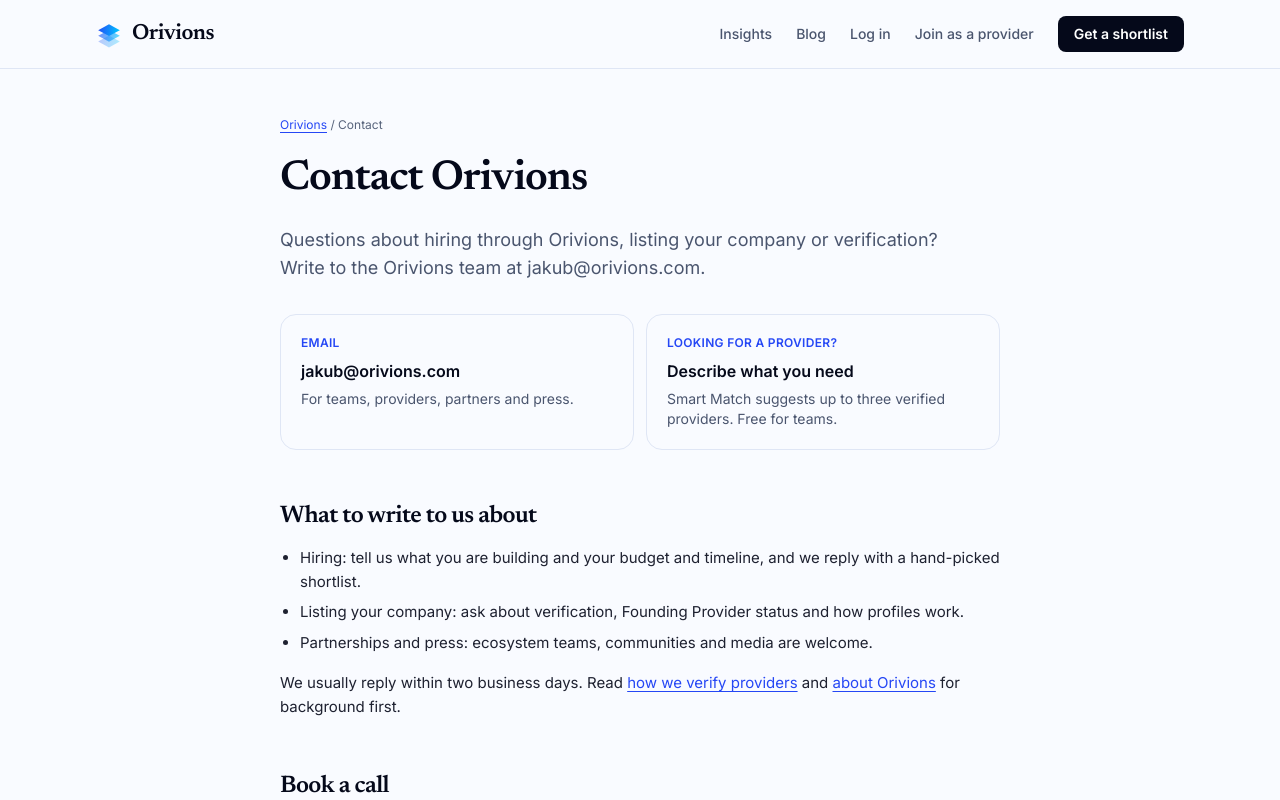
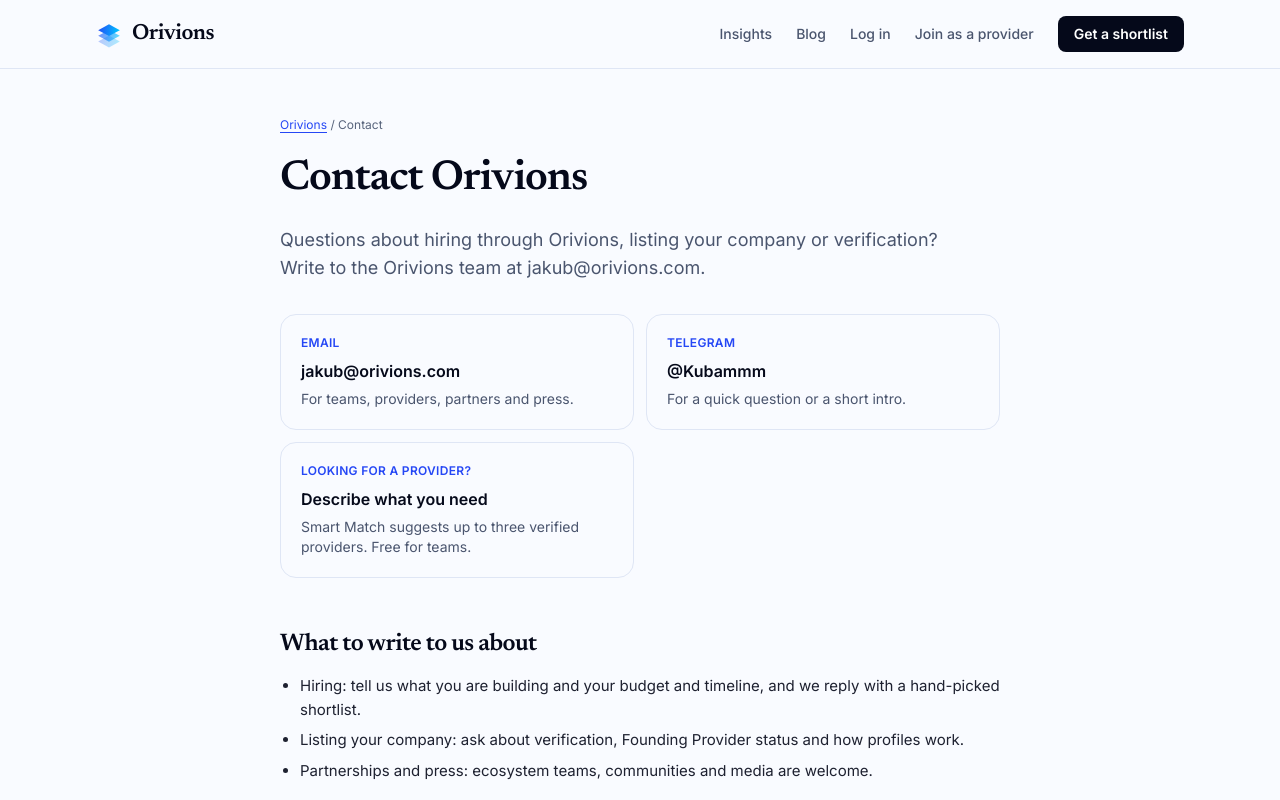
Before and after one commit to JakeMalarczyk/Orivions, a Next.js app in the folder orivions-app/: page /contact in a window 1280 px wide. Shown: the top 800 px of the page. Built offline with nearby package versions, Linux system fonts and the light colour scheme; no server answers.

Commit message:
Tool: Solana program upgrade check, Telegram contact (contact/page.tsx)
Added Telegram contact information for quick inquiries.

```diff
--- a/orivions-app/app/contact/page.tsx
+++ b/orivions-app/app/contact/page.tsx
@@ -3,7 +3,7 @@ import type { Metadata } from 'next';
 import Link from 'next/link';
 import Header from '@/components/Header';
 import { SITE_URL, ogImageUrl } from '@/lib/blog';
-import { BOOKING_URL, CONTACT_EMAIL } from '@/lib/contact';
+import { BOOKING_URL, CONTACT_EMAIL, TELEGRAM_HANDLE, TELEGRAM_URL } from '@/lib/contact';
 
 const DESCRIPTION =
   'Contact the Orivions team by email or book a 20-minute call to talk about hiring verified auditors, developers and agencies, or about listing your company.';
@@ -71,6 +71,13 @@ export default function ContactPage() {
             <p className="mt-1.5 text-sm text-gray">For teams, providers, partners and press.</p>
           </div>
           <div className="rounded-2xl border border-line p-5">
+            <div className="text-xs font-bold uppercase tracking-wide text-blue-deep">Telegram</div>
+            <a href={TELEGRAM_URL} target="_blank" rel="noopener" className="mt-2 block font-semibold hover:text-blue-deep">
+              {TELEGRAM_HANDLE}
+            </a>
+            <p className="mt-1.5 text-sm text-gray">For a quick question or a short intro.</p>
+          </div>
+          <div className="rounded-2xl border border-line p-5">
             <div className="text-xs font-bold uppercase tracking-wide text-blue-deep">Looking for a provider?</div>
             <Link href="/smart-match" className="mt-2 block font-semibold hover:text-blue-deep">
               Describe what you need
```
